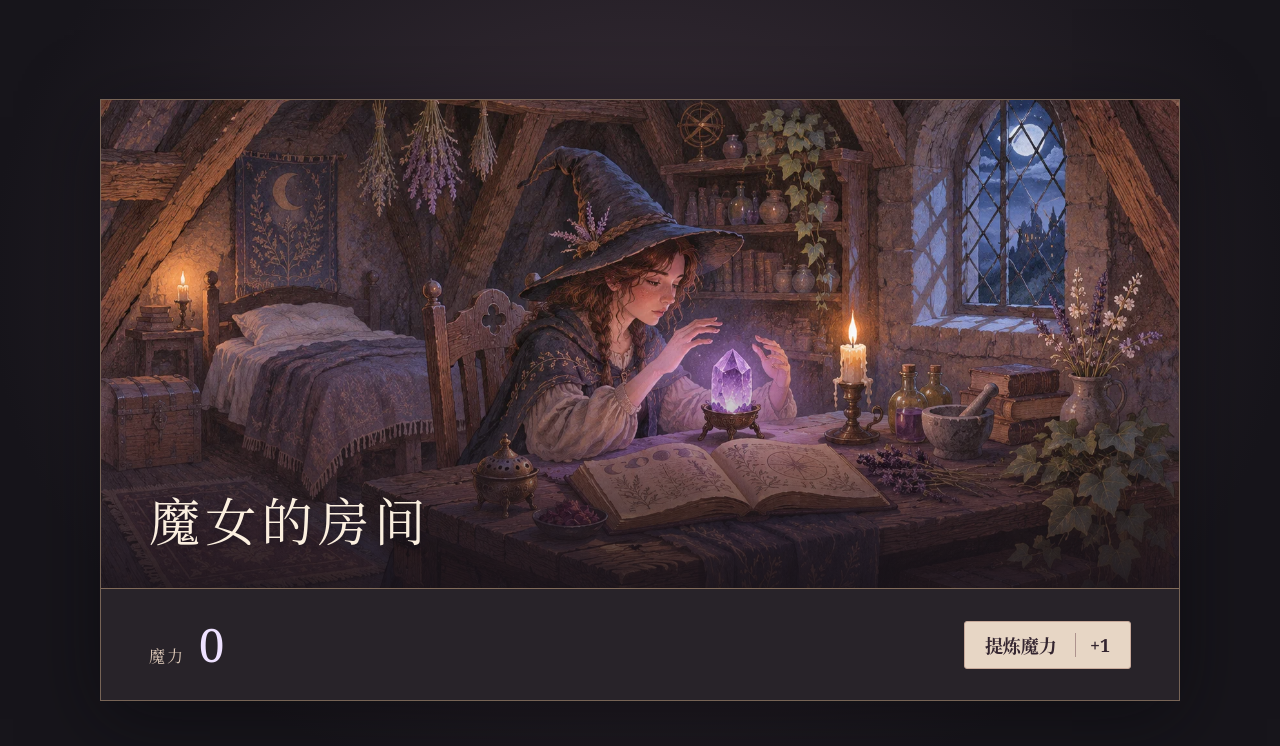
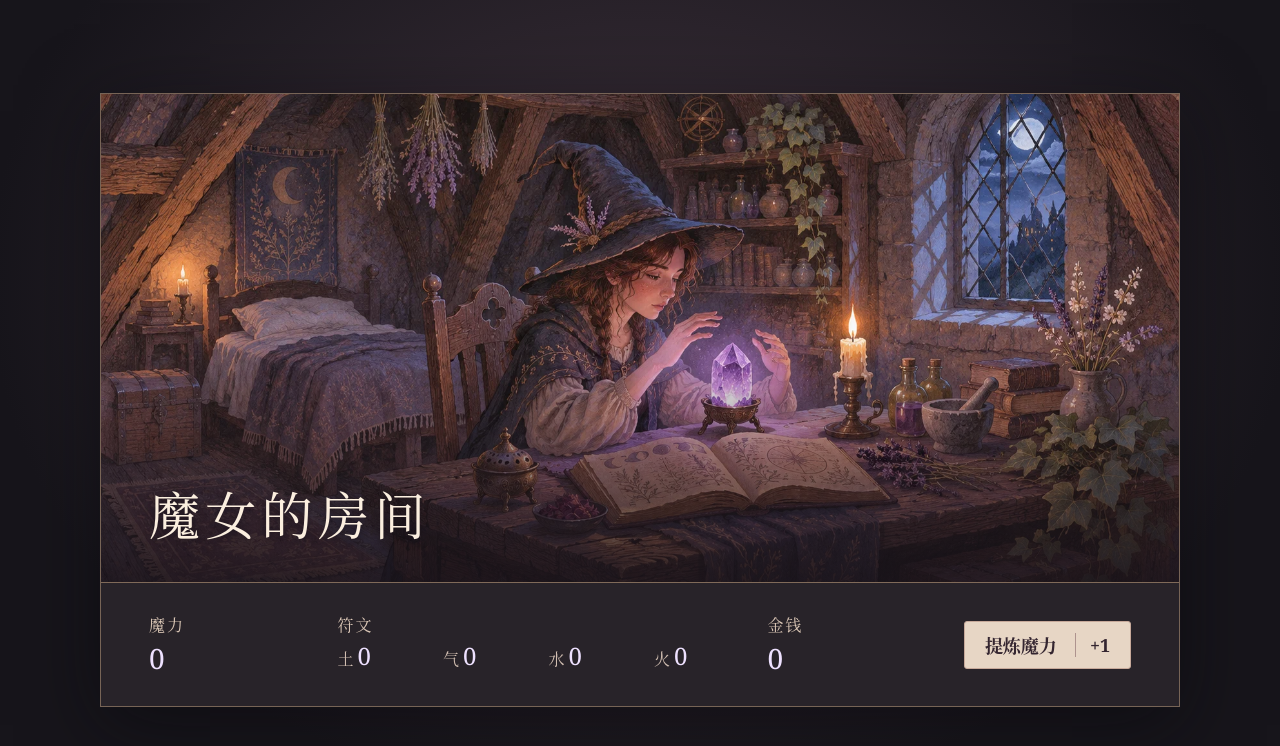
Before and after one commit to samjna-wax/game-golem-witch, a Vue app: page / in a window 1280 px wide. Shown: the top 746 px of the page. Built offline with nearby package versions, Linux system fonts and the light colour scheme.

Commit message:
在房间显示全局魔力、四种符文与金钱

```diff
--- a/src/App.vue
+++ b/src/App.vue
@@ -1,8 +1,6 @@
 <script setup>
-import { ref } from 'vue'
+import { resources } from './resources.js'
 import roomImage from './assets/witch-room.webp'
-
-const mana = ref(0)
 </script>
 
 <template>
@@ -12,11 +10,26 @@ const mana = ref(0)
       <h1 id="room-title">魔女的房间</h1>
     </div>
     <div class="workbench">
-      <div class="reserve">
-        <span id="mana-label">魔力</span>
-        <output aria-labelledby="mana-label">{{ mana }}</output>
-      </div>
-      <button type="button" @click="mana++">
+      <section class="resources" aria-label="全局资源">
+        <div class="balance">
+          <span id="mana-label">魔力</span>
+          <output aria-labelledby="mana-label">{{ resources.mana }}</output>
+        </div>
+        <div class="runes" role="group" aria-labelledby="rune-label">
+          <span id="rune-label">符文</span>
+          <dl>
+            <div v-for="(count, element) in resources.runes" :key="element">
+              <dt>{{ element }}</dt>
+              <dd>{{ count }}</dd>
+            </div>
+          </dl>
+        </div>
+        <div class="balance">
+          <span id="money-label">金钱</span>
+          <output aria-labelledby="money-label">{{ resources.money }}</output>
+        </div>
+      </section>
+      <button type="button" @click="resources.mana++">
         <span>提炼魔力</span>
         <span class="yield">+1</span>
       </button>
--- /dev/null
+++ b/src/resources.js
@@ -0,0 +1,7 @@
+import { reactive } from 'vue'
+
+export const resources = reactive({
+  mana: 0n,
+  runes: { 土: 0n, 气: 0n, 水: 0n, 火: 0n },
+  money: 0n,
+})
--- a/src/style.css
+++ b/src/style.css
@@ -64,13 +64,31 @@ h1 {
   padding: clamp(18px, 3vw, 30px) clamp(20px, 4vw, 48px);
 }
 
-.reserve { display: flex; gap: 14px; align-items: baseline; }
-#mana-label { color: #ddc9b8; letter-spacing: 0.12em; }
-output {
+.resources {
+  flex: 1 1 500px;
+  display: grid;
+  grid-template-columns: minmax(0, 1fr) minmax(0, 2.4fr) minmax(0, 1fr);
+  gap: 16px;
+}
+
+.balance, .runes { display: grid; align-content: start; gap: 6px; }
+.resources span { color: #ddc9b8; letter-spacing: 0.12em; }
+.resources output, .runes dd {
   color: #eee1ff;
-  font: 500 clamp(32px, 4vw, 46px)/1.1 Georgia, serif;
+  font: 500 28px/1.2 Georgia, serif;
   font-variant-numeric: tabular-nums;
+  overflow-wrap: anywhere;
 }
+
+.runes dl {
+  display: grid;
+  grid-template-columns: repeat(4, minmax(0, 1fr));
+  gap: 8px;
+  margin: 0;
+}
+.runes dl > div { display: flex; align-items: baseline; flex-wrap: wrap; gap: 4px; }
+.runes dt { color: #d1beb1; }
+.runes dd { margin: 0; font-size: 24px; }
 
 button {
   display: inline-flex;
@@ -97,5 +115,10 @@ button:focus-visible { outline: 3px solid #d4b3ff; outline-offset: 4px; }
 
 @media (max-width: 500px) {
   .scene img { height: clamp(260px, 52svh, 400px); }
+  .resources {
+    flex-basis: 100%;
+    grid-template-columns: repeat(2, minmax(0, 1fr));
+  }
+  .runes { grid-column: 1 / -1; grid-row: 2; }
   button { gap: 10px; padding-inline: 14px; }
 }
```
Also changed, not shown: 1 other file (tests, documents, lock files or other folders).
